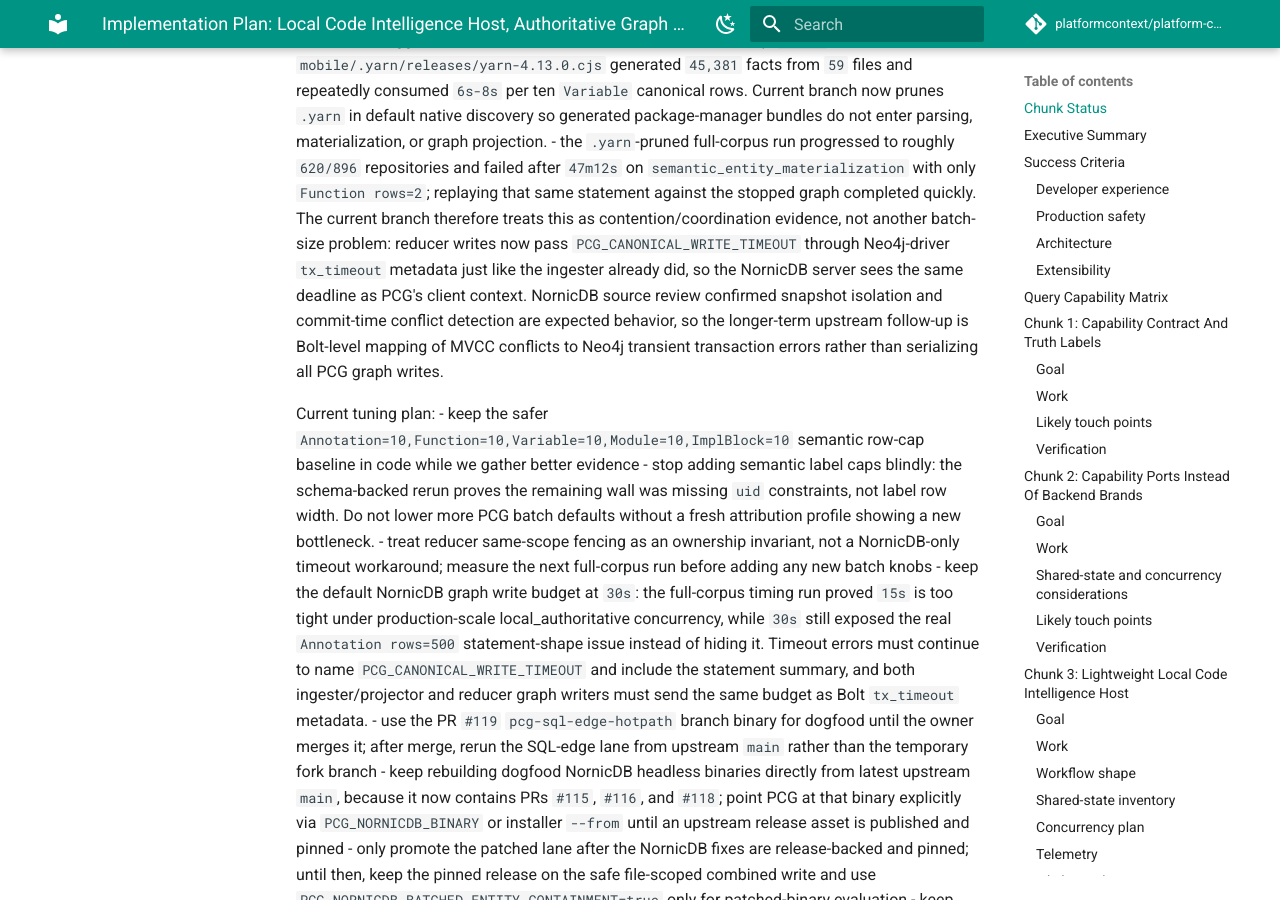
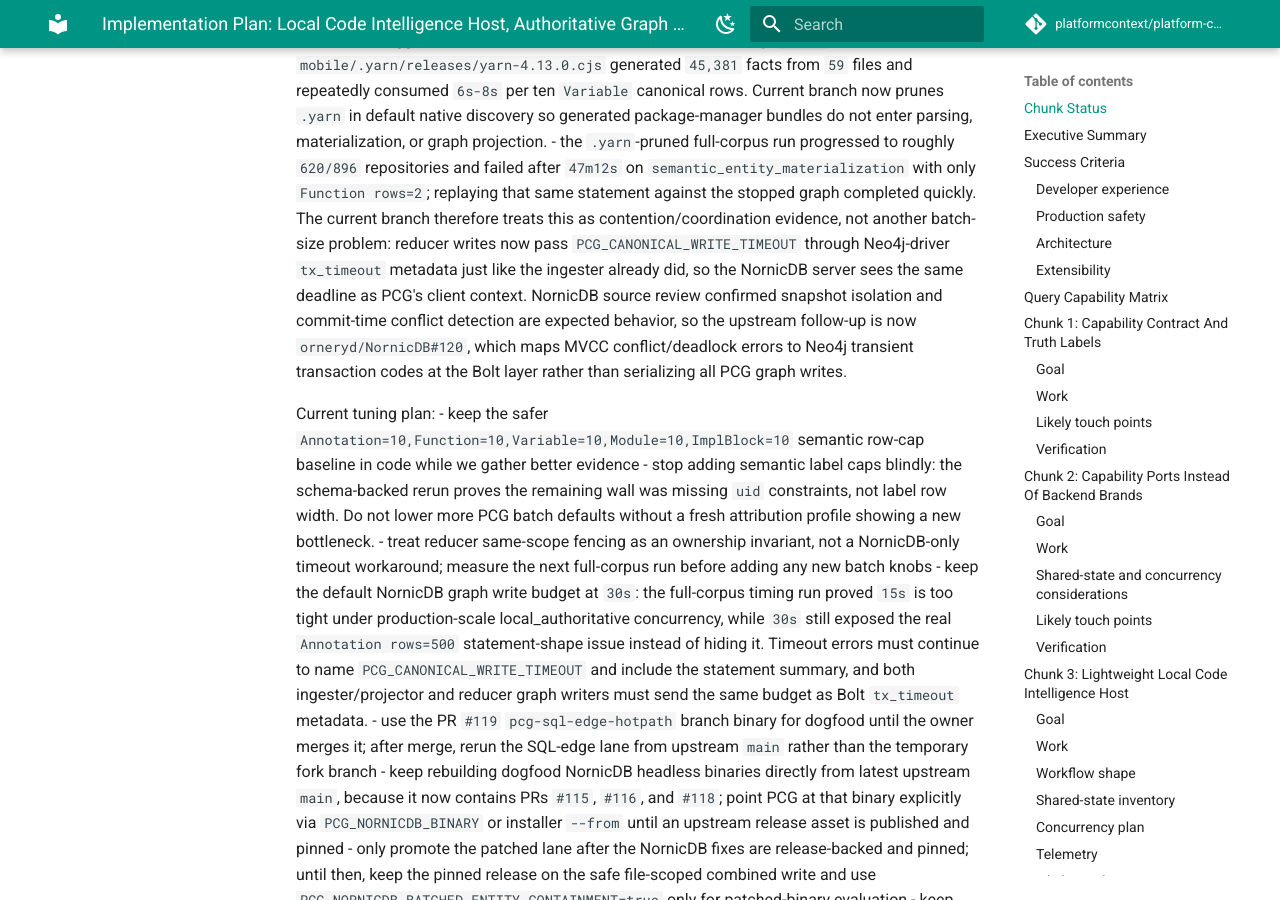
Before and after one commit to platformcontext/platform-context-graph, an MkDocs documentation site: the page built from docs/docs/adrs/2026-04-20-embedded-local-backends-implementation-plan.md, in a window 1280 px wide and 900 px high, scrolled down 23481 px. Built offline with MkDocs 1.6.1 and Material for MkDocs 9.7.7, drawn with Linux system fonts in a browser that asks for light colours; comment, search, counter and statistics services are not loaded.

Commit message:
Record NornicDB Bolt conflict PR

```diff
--- a/docs/docs/adrs/2026-04-20-embedded-local-backends-implementation-plan.md
+++ b/docs/docs/adrs/2026-04-20-embedded-local-backends-implementation-plan.md
@@ -104,7 +104,7 @@ Latest 2026-04-25 NornicDB dogfood evidence:
 - the retry-enabled rerun proved the conflict classifier live, then failed later at `2170s` on a semantic `Function rows=15` statement reaching the `30s` write budget. Current branch narrows NornicDB semantic `Function` rows to `10` while leaving canonical Function tuning unchanged.
 - the next full-corpus timing pass used the narrowed Function cap and failed later at `1859s` on `Annotation rows=100` reaching the same `30s` budget, so the branch narrowed Annotation to `50`. The follow-up crossed that wall and reached `504/896` projector scopes before `Annotation rows=50` failed at `1849s`; several successful 50-row Annotation writes were already within roughly five seconds of the deadline. A follow-up with `Annotation=25` crossed the previous `504`-scope wall but still failed on `Annotation rows=25`, with another 25-row statement completing at `25.49501893s`. Current branch narrows only the NornicDB semantic `Annotation` cap to `10` and keeps the timeout as an explicit operator knob rather than raising it again.
 - the `Annotation=10` full-corpus timing pass advanced to `1975s` and `522/896` projector scopes before another `Annotation rows=10` timeout. The attribution profile showed the bigger active bottleneck was not another semantic cap: `fsbo-mobile/.yarn/releases/yarn-4.13.0.cjs` generated `45,381` facts from `59` files and repeatedly consumed `6s-8s` per ten `Variable` canonical rows. Current branch now prunes `.yarn` in default native discovery so generated package-manager bundles do not enter parsing, materialization, or graph projection.
-- the `.yarn`-pruned full-corpus run progressed to roughly `620/896` repositories and failed after `47m12s` on `semantic_entity_materialization` with only `Function rows=2`; replaying that same statement against the stopped graph completed quickly. The current branch therefore treats this as contention/coordination evidence, not another batch-size problem: reducer writes now pass `PCG_CANONICAL_WRITE_TIMEOUT` through Neo4j-driver `tx_timeout` metadata just like the ingester already did, so the NornicDB server sees the same deadline as PCG's client context. NornicDB source review confirmed snapshot isolation and commit-time conflict detection are expected behavior, so the longer-term upstream follow-up is Bolt-level mapping of MVCC conflicts to Neo4j transient transaction errors rather than serializing all PCG graph writes.
+- the `.yarn`-pruned full-corpus run progressed to roughly `620/896` repositories and failed after `47m12s` on `semantic_entity_materialization` with only `Function rows=2`; replaying that same statement against the stopped graph completed quickly. The current branch therefore treats this as contention/coordination evidence, not another batch-size problem: reducer writes now pass `PCG_CANONICAL_WRITE_TIMEOUT` through Neo4j-driver `tx_timeout` metadata just like the ingester already did, so the NornicDB server sees the same deadline as PCG's client context. NornicDB source review confirmed snapshot isolation and commit-time conflict detection are expected behavior, so the upstream follow-up is now `orneryd/NornicDB#120`, which maps MVCC conflict/deadlock errors to Neo4j transient transaction codes at the Bolt layer rather than serializing all PCG graph writes.
 
 Current tuning plan:
 - keep the safer `Annotation=10,Function=10,Variable=10,Module=10,ImplBlock=10` semantic row-cap baseline in code while we gather better evidence
```
Also changed, not shown: docs/docs/adrs/2026-04-22-nornicdb-graph-backend-candidate.md (+1 -1 lines).
